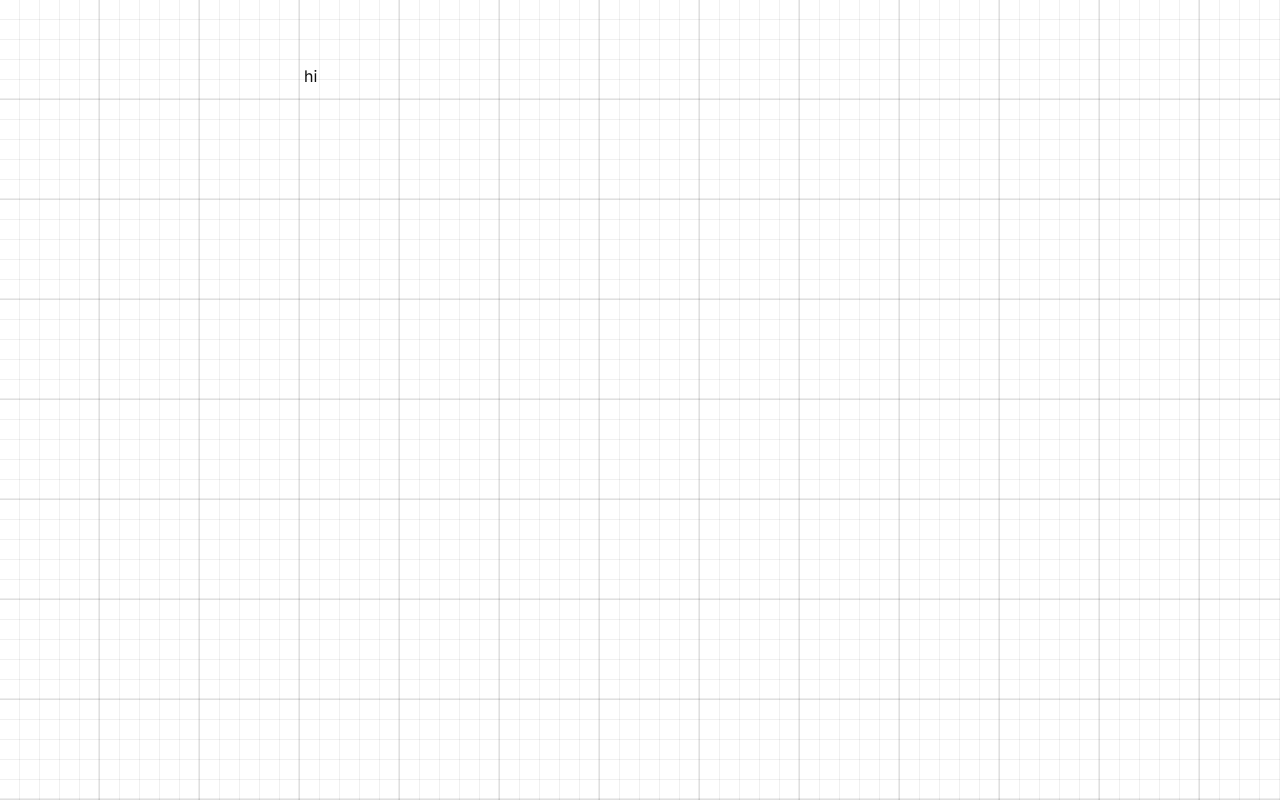
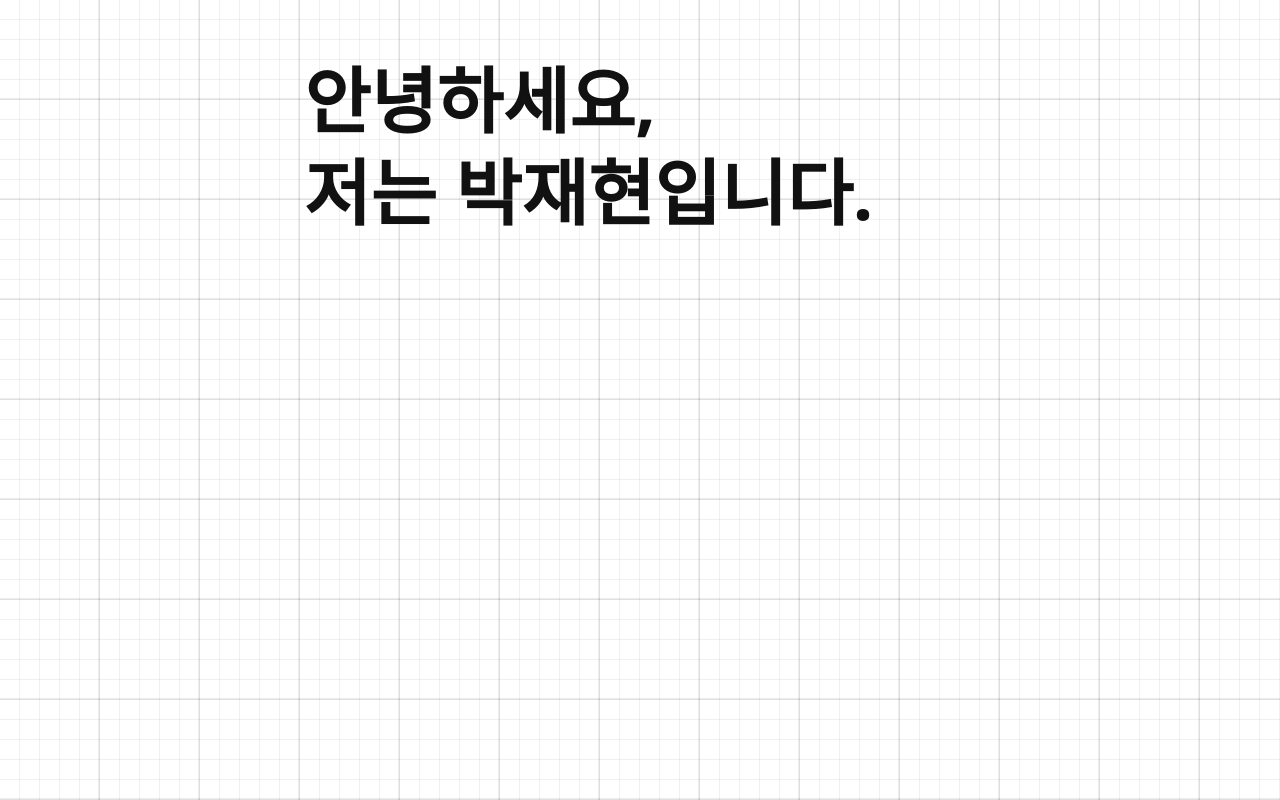
Before and after one commit to jh0152park/introduce_my_self, a Next.js app in the folder resume/: page / in a window 1280 px wide. Built offline with nearby package versions, Linux system fonts and the light colour scheme.

Commit message:
added main title

```diff
--- a/resume/app/layout.tsx
+++ b/resume/app/layout.tsx
@@ -1,8 +1,9 @@
 import type { Metadata } from "next";
-import { Inter } from "next/font/google";
+import { Inter, Open_Sans } from "next/font/google";
 import "./globals.css";
 
 const inter = Inter({ subsets: ["latin"] });
+const open_sans = Open_Sans({ subsets: ["latin"] });
 
 export const metadata: Metadata = {
     title: "Resume: JaeHyeon Park",
@@ -19,7 +20,7 @@ export default function RootLayout({
 }>) {
     return (
         <html lang="en">
-            <body className={inter.className}>{children}</body>
+            <body className={open_sans.className}>{children}</body>
         </html>
     );
 }
--- a/resume/app/page.tsx
+++ b/resume/app/page.tsx
@@ -1,11 +1,12 @@
 import Header from "@/components/navigate/header";
+import Title from "@/components/title/title";
 
 export default function Home() {
     return (
         <div className="flex items-start justify-center w-full">
             <Header />
-            <main className="p-[5%] w-full h-screen max-w-[800px]  ">
-                <span>hi</span>
+            <main className="p-[5%] w-full h-screen max-w-[800px] ">
+                <Title />
             </main>
         </div>
     );
--- /dev/null
+++ b/resume/components/title/title.tsx
@@ -0,0 +1,13 @@
+import { POINT_COLOR } from "@/global/style";
+
+export default function Title() {
+    return (
+        <div className="flex flex-col items-start justify-center w-full gap-5 *:font-bold *:text-7xl">
+            <span>안녕하세요,</span>
+            <div className="flex items-center justify-start">
+                <span>저는 박재현입니다</span>
+                <span className={`text-[${POINT_COLOR.dark}]`}>.</span>
+            </div>
+        </div>
+    );
+}
```
